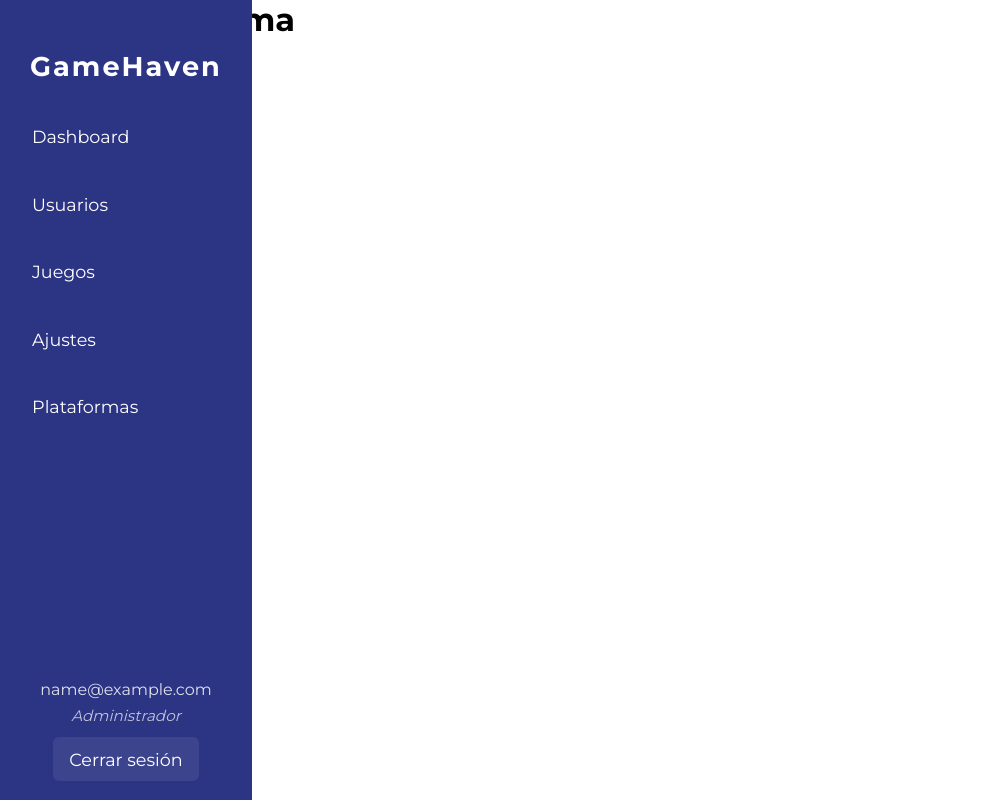
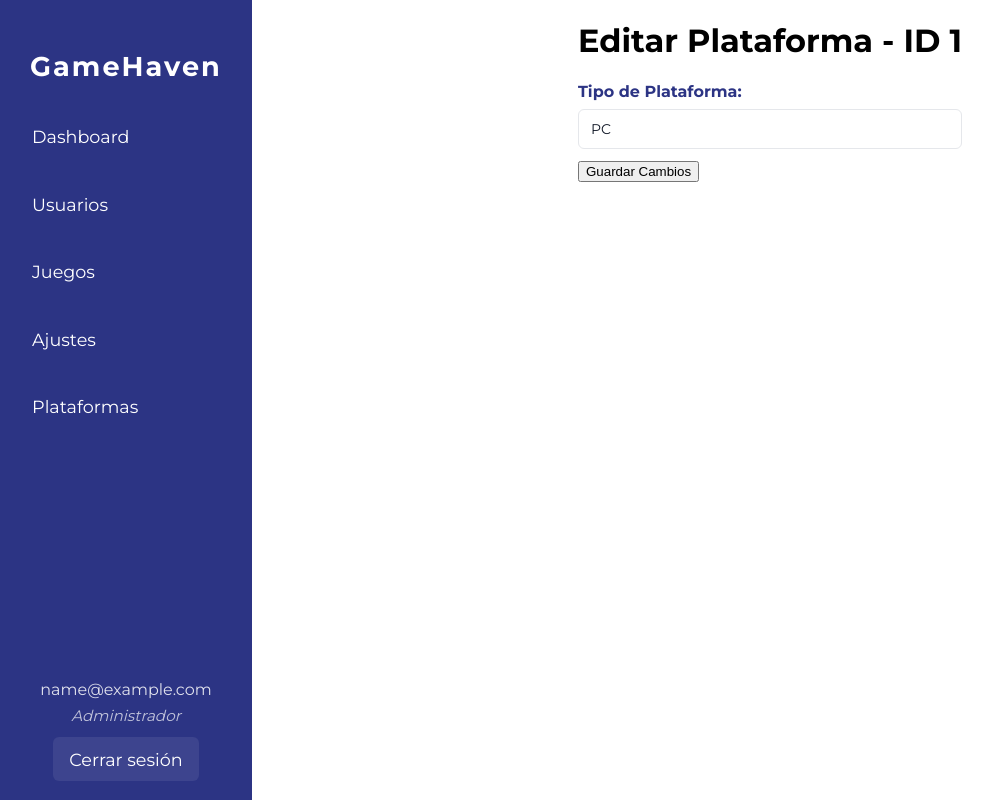
Before and after one commit to erreyesjoel/GameHaven, a Django app: page /plataformas/editar-plataforma/1/ in a window 1280 px wide. Shown: the whole page, without its empty margins (0-994 px from the left). Run offline with Django 5.2, Linux system fonts and the light colour scheme; a user stored in the database is signed in; tables that the repository leaves empty hold one stand-in row (values such as "Sample post").

Commit message:
editar plataforma funcionando

```diff
--- a/backend/backend_django/backend/templates/admin/editarPlataforma.html
+++ b/backend/backend_django/backend/templates/admin/editarPlataforma.html
@@ -1,4 +1,23 @@
 {% include 'components/header/header.html' %}
 {% load static %}
 <link rel="stylesheet" href="{% static 'css/main.css' %}">
-<h1>Editar Plataforma</h1>
+<div class="main-content">
+    <div class="container-formulario">
+        <form class="plataforma-formulario" method="POST" action="">
+            {% csrf_token %}
+            <div class="plataforma-formulario-header">
+                <h1>Editar Plataforma - ID {{ plataforma.id }}</h1>
+            </div>
+            {% if error %}
+              <div class="form-error">{{ error }}</div>
+            {% endif %}
+            <div class="form-row">
+                <div class="form-group">
+                    <label for="tipo">Tipo de Plataforma:</label>
+                    <input type="text" id="tipo" name="tipo" value="{{ plataforma.tipo }}" required>
+                </div>
+            </div>
+            <button type="submit" class="btn-guardar">Guardar Cambios</button>
+        </form>
+    </div>
+</div>
--- a/backend/backend_django/plataformas/views.py
+++ b/backend/backend_django/plataformas/views.py
@@ -24,13 +24,18 @@ def crearPlataforma(request):
 @login_required
 # def para editar plataforma
 def editarPlataforma(request, plataforma_id):
-    plataforma = get_object_or_404(Plataforma, id=plataforma_id) # buscamos plataforma por id
-    plataformas = Plataforma.objects.all() # obtenemos todas las plataformas, y las mostramos en la vista / pagina
+    plataforma = get_object_or_404(Plataforma, id=plataforma_id)
+    error = None
     if request.method == 'POST':
-        plataforma.tipo = request.POST.get('tipo', plataforma.tipo) # obtenemos el tipo de plataforma
-        plataforma.save() # guardamos los cambios
-        return redirect('mostrar_plataformas') # redirigimos a la lista de plataformas
-    return render(request, 'admin/editarPlataforma.html',
-    {'plataforma': plataforma,
-    'plataformas': plataformas
+        nuevo_tipo = request.POST.get('tipo', plataforma.tipo)
+        # Validar que no exista otra plataforma con ese tipo (ignorando mayúsculas/minúsculas)
+        if Plataforma.objects.filter(tipo__iexact=nuevo_tipo).exclude(id=plataforma.id).exists():
+            error = "Ya existe una plataforma con ese nombre."
+        else:
+            plataforma.tipo = nuevo_tipo
+            plataforma.save()
+            return redirect('mostrar_plataformas')
+    return render(request, 'admin/editarPlataforma.html', {
+        'plataforma': plataforma,
+        'error': error
     })
```
